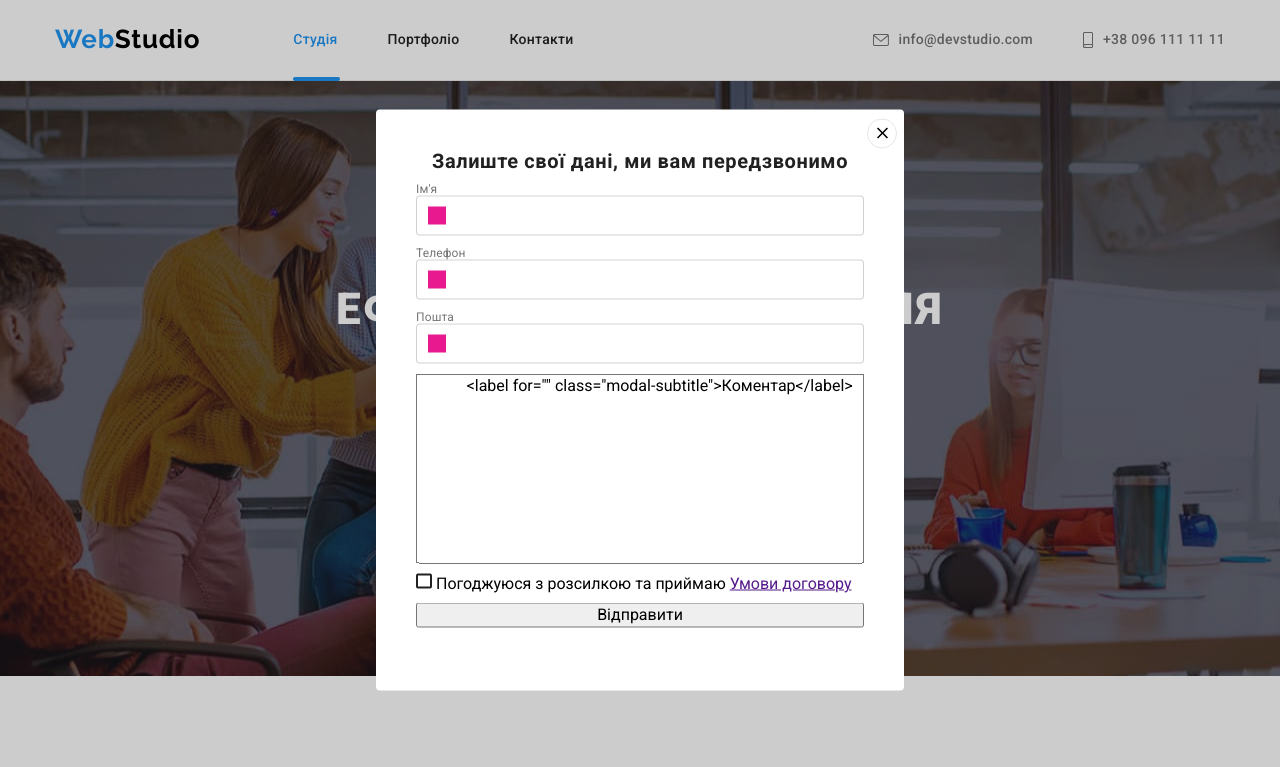
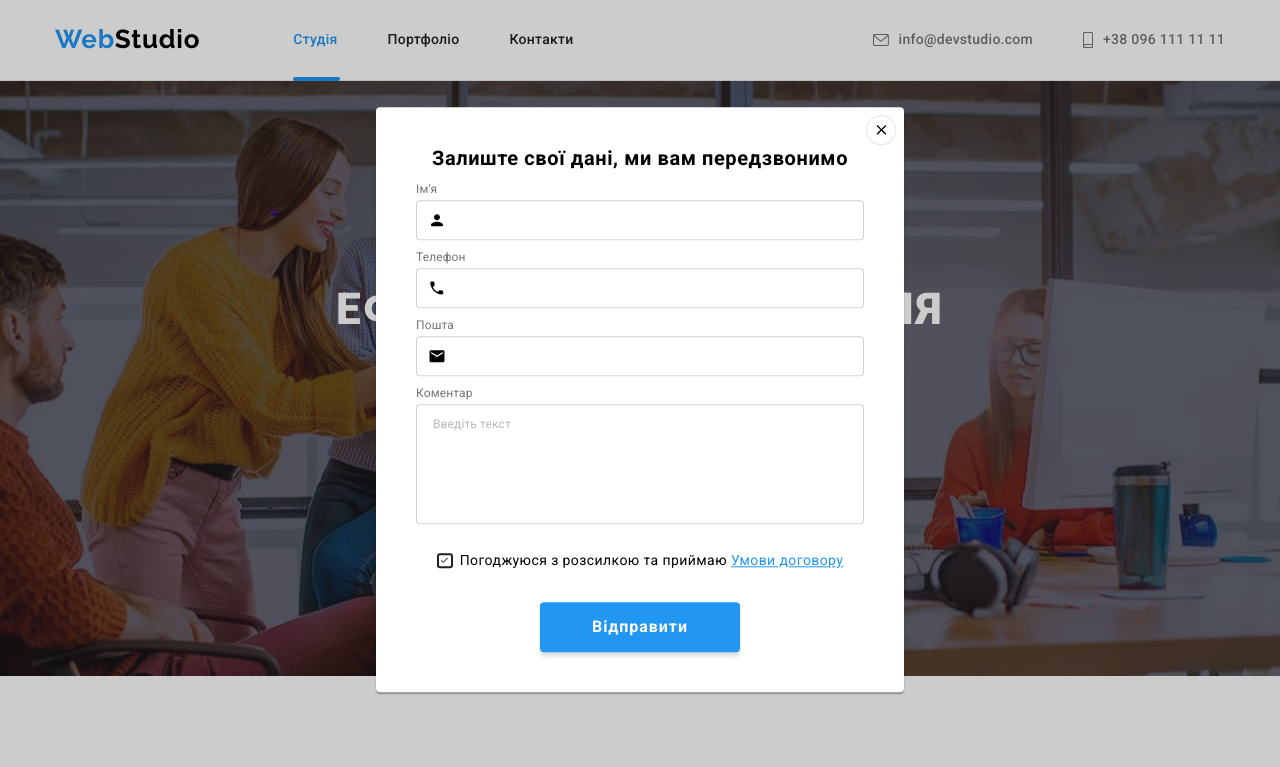
Before and after one commit to Stanislav-She/goit-markup-hw-06, a plain HTML site: page index.html in a window 1280 px wide. Both pictures are taken after a click on the button "Замовити послугу". Shown: the top 767 px of the page. Drawn offline with nearby package versions, Linux system fonts and the light colour scheme.

Commit message:
Корегує модальне вікно

```diff
--- a/css/styles.css
+++ b/css/styles.css
@@ -610,117 +610,224 @@ img {
   left: 0;
   width: 100%;
   height: 100%;
-  background: rgba(0, 0, 0, 0.2);
-  transition: transform 250ms cubic-bezier(0.4, 0, 0.2, 1);
+  background-color: rgba(0, 0, 0, 0.2);
+  visibility: visible;
+  opacity: 1;
+  transition: opacity 250ms cubic-bezier(0.4, 0, 0.2, 1),
+    visibility 250ms cubic-bezier(0.4, 0, 0.2, 1);
 }
 
-.backdrop.is-hidden {
+.is-hidden {
   opacity: 0;
   pointer-events: none;
-  visibility: inherit;
+  visibility: hidden;
+}
+
+.is-hidden .modal {
+  transform: translate(-50%, -50%) scale(0.1);
 }
 
 .modal {
   position: absolute;
   top: 50%;
   left: 50%;
-  transform: translate(-50%, -50%);
-  width: 528px;
-  height: 581px;
   padding: 40px;
-  background-color: #ffffff;
+  min-width: 528px;
+  min-height: 581px;
+  background: #ffffff;
+  box-shadow: 0px 1px 3px rgba(0, 0, 0, 0.12), 0px 1px 1px rgba(0, 0, 0, 0.14),
+    0px 2px 1px rgba(0, 0, 0, 0.2);
   border-radius: 4px;
+  transform: translate(-50%, -50%) scale(1);
   transition: transform 250ms cubic-bezier(0.4, 0, 0.2, 1);
 }
 
-.close-black {
+.modal-button-close {
   position: absolute;
-  top: 1.5%;
-  left: 93%;
-  width: 30px;
-  height: 30px;
-  border-radius: 50%;
-  box-sizing: border-box;
+  top: 8px;
+  right: 8px;
   display: flex;
   justify-content: center;
   align-items: center;
+  cursor: pointer;
+  width: 30px;
+  height: 30px;
+  background-color: #ffffff;
   border: 1px solid rgba(0, 0, 0, 0.1);
+  border-radius: 50%;
 }
 
-.modal-form {
+.modal-close-icon {
+  fill: currentColor;
+  transition: fill 250ms cubic-bezier(0.4, 0, 0.2, 1);
+}
+
+.modal-button-close:hover .modal-close-icon,
+.modal-button-close:focus .modal-close-icon {
+  fill: #2196f3;
+}
+
+.modal-title {
+  margin-bottom: 12px;
+  font-weight: 700;
+  font-size: 20px;
+  line-height: calc(23 / 20);
+  text-align: center;
+  letter-spacing: 0.03em;
+}
+
+.modal-form-box {
   display: flex;
   flex-direction: column;
+  margin-bottom: 20px;
   gap: 10px;
 }
 
-.modal-title {
-  font-weight: 700;
-  font-size: 20px;
-  line-height: 1.1;
-  text-align: center;
-  letter-spacing: 0.03em;
-  color: var(--brand-color-five);
-}
-
-.modal-subtitle {
-  font-size: 12px;
-  line-height: 14px;
-  letter-spacing: 0.01em;
-  color: var(--brand-color-two);
-}
-
-.modal-containe {
+.modal-form-group {
   position: relative;
 }
 
-.modal-icon {
+.modal-form-label {
   display: block;
-  position: absolute;
-  top: 11px;
-  left: 12px;
-  /* color: #2f303a; */
-  background-color: #e8188e;
+  margin-bottom: 4px;
+  font-weight: 400;
+  font-size: 12px;
+  line-height: calc(14 / 12);
+  letter-spacing: 0.01em;
+  color: #757575;
 }
 
-.modal-input {
+.modal-form-input {
   width: 100%;
-  height: 40px;
+  padding: 11px 12px 11px 42px;
   border: 1px solid rgba(33, 33, 33, 0.2);
   border-radius: 4px;
+  color: #212121;
+  font-weight: 400;
+  font-size: 14px;
+  line-height: calc(16 / 14);
+  letter-spacing: 0.01em;
+  outline: transparent;
+  transition: border 250ms cubic-bezier(0.4, 0, 0.2, 1);
 }
 
-.modal-input:focus {
-  border-color: var(--brand-color);
-  outline: none;
+.modal-form-icon {
+  fill: currentColor;
+  position: absolute;
+  pointer-events: none;
+
+  bottom: 11px;
+  left: 12px;
+  border: none;
+  transition: fill 250ms cubic-bezier(0.4, 0, 0.2, 1);
 }
 
-.modal-input:focus + .modal-icon {
-  background-color: var(--brand-color);
-  color: var(--brand-color);
+.modal-form-input:focus + .modal-form-icon {
+  fill: #2196f3;
 }
 
-textarea {
-  resize: none;
+.modal-form-input:focus,
+.modal-form-textarea:focus {
+  border-color: #2196f3;
 }
 
-.modal-checkbox:checked + label .custom-checkbox {
-  border-color: transparent;
-  background-color: var(--brand-color);
-  background-repeat: no-repeat;
-  background-position: center;
+.modal-form-textarea {
+  resize: none;
+  padding: 12px 16px;
+  width: 100%;
+  height: 120px;
+  border: 1px solid rgba(33, 33, 33, 0.2);
+  border-radius: 4px;
+  color: #212121;
+  font-weight: 400;
+  font-size: 12px;
+  line-height: calc(14 / 12);
+  letter-spacing: 0.01em;
+  outline: transparent;
+
+  transition: border 250ms cubic-bezier(0.4, 0, 0.2, 1);
 }
 
-.modal-check-icon {
-  display: none;
-  fill: #ffffff;
+.modal-form-textarea::placeholder {
+  font-weight: 400;
+  font-size: 12px;
+  line-height: calc(14 / 12);
+  letter-spacing: 0.01em;
+
+  color: rgba(117, 117, 117, 0.5);
 }
 
-.custom-checkbox {
-  display: inline-block;
+.modal-check {
+  display: flex;
+  justify-content: center;
+  align-items: center;
+  user-select: none;
+
+  margin-bottom: 30px;
+
+  font-weight: 400;
+  font-size: 14px;
+  line-height: calc(24 / 14);
+  letter-spacing: 0.03em;
+}
+
+.modal-check-input {
+  appearance: none;
+}
+
+.modal-check-frame {
+  display: flex;
+  justify-content: center;
+  align-items: center;
+  border-radius: 3px;
   width: 16px;
   height: 15px;
-  border: 2px solid var(--brand-color-five);
-  border-radius: 2px;
+  margin-right: 7px;
+  outline: none;
+  border: 2px solid #212121;
+
+  transition: background-color 250ms cubic-bezier(0.4, 0, 0.2, 1),
+    border 250ms cubic-bezier(0.4, 0, 0.2, 1);
+}
+
+.modal-check-frame:focus {
+  border: 2px solid #2196f3;
+}
+
+.modal-check-input:checked + .modal-check-frame {
+  background-color: #2196f3;
+  border: 2px solid transparent;
+}
+
+.modal-check-link {
+  color: #2196f3;
+}
+
+.modal-button {
+  color: #ffffff;
+  font-family: inherit;
+  font-weight: 700;
+  font-size: 16px;
+  line-height: calc(30 / 16);
+  letter-spacing: 0.06em;
+  background-color: #2196f3;
+  cursor: pointer;
+  border-radius: 4px;
+  border: none;
+  transition: background-color 250ms cubic-bezier(0.4, 0, 0.2, 1);
+}
+
+/* .modal-submit-button:hover, .modal-submit-button:focus {
+background-color: var(--color-studio-btn);
+box-shadow: 0px 4px 4px rgba(0, 0, 0, 0.15);
+outline: none; */
+
+.modal-submit-button {
+  display: block;
+  margin: 0 auto;
+  width: 200px;
+  padding: 10px 10px;
+  box-shadow: 0px 4px 4px rgba(0, 0, 0, 0.15);
 }
 
 /* --- MODAL --- */
--- a/index.html
+++ b/index.html
@@ -40,12 +40,17 @@
             <li class="item-studio">
               <a href="./portfolio.html" class="link-studio">Портфоліо</a>
             </li>
-            <li class="item-studio"><a href="#" class="link-studio">Контакти</a></li>
+            <li class="item-studio">
+              <a href="#" class="link-studio">Контакти</a>
+            </li>
           </ul>
         </nav>
         <ul class="contacts-studio">
           <li class="contacts-list-studio">
-            <a href="mailto:info@devstudio.com" class="link-studio link linkport">
+            <a
+              href="mailto:info@devstudio.com"
+              class="link-studio link linkport"
+            >
               <svg class="contacts-icon" width="16" height="12">
                 <use href="./images/icons.svg#envelope"></use>
               </svg>
@@ -73,8 +78,14 @@
 
       <section class="solutions-studio">
         <div class="container solutions-studio-container">
-          <h1 class="solutions-title-studio">Ефективні рішення для вашого бізнесу</h1>
-          <button class="solutions-button-studio button-studio" data-modal-open type="button">
+          <h1 class="solutions-title-studio">
+            Ефективні рішення для вашого бізнесу
+          </h1>
+          <button
+            class="solutions-button-studio button-studio"
+            data-modal-open
+            type="button"
+          >
             Замовити послугу
           </button>
         </div>
@@ -96,7 +107,8 @@
               </div>
               <h3 class="qualities-title-studio">УВАГА ДО ДЕТАЛЕЙ</h3>
               <p class="qualities-text-studio">
-                Ідейні міркування, і навіть початок повсякденної роботи з формування позиції.
+                Ідейні міркування, і навіть початок повсякденної роботи з
+                формування позиції.
               </p>
             </li>
             <li class="qualities-list-studio">
@@ -107,7 +119,8 @@
               </div>
               <h3 class="qualities-title-studio">ПУНКТУАЛЬНІСТЬ</h3>
               <p class="qualities-text-studio">
-                Завдання організації, особливо рамки і місце навчання кадрів тягне у себе.
+                Завдання організації, особливо рамки і місце навчання кадрів
+                тягне у себе.
               </p>
             </li>
             <li class="qualities-list-studio">
@@ -129,7 +142,8 @@
               </div>
               <h3 class="qualities-title-studio">СУЧАСНІ ТЕХНОЛОГІЇ</h3>
               <p class="qualities-text-studio">
-                Значимість цих проблем настільки очевидна, що реалізація планових завдань.
+                Значимість цих проблем настільки очевидна, що реалізація
+                планових завдань.
               </p>
             </li>
           </ul>
@@ -146,7 +160,11 @@
           <ul class="activity-item-studio">
             <li class="activity-list-studio">
               <div class="activity-cover-studio">
-                <img src="images/desktop.jpg" alt="desktop applications" width="370" />
+                <img
+                  src="images/desktop.jpg"
+                  alt="desktop applications"
+                  width="370"
+                />
                 <div class="activity-covertext-studio">
                   <p class="activity-text-studio">Десктопні додатки</p>
                 </div>
@@ -154,7 +172,11 @@
             </li>
             <li class="activity-list-studio">
               <div class="activity-cover-studio">
-                <img src="images/mobile.jpg" alt="mobile applications" width="370" />
+                <img
+                  src="images/mobile.jpg"
+                  alt="mobile applications"
+                  width="370"
+                />
                 <div class="activity-covertext-studio">
                   <p class="activity-text-studio">Мобільні додатки</p>
                 </div>
@@ -162,7 +184,11 @@
             </li>
             <li class="activity-list-studio">
               <div class="activity-cover-studio">
-                <img src="images/design.jpg" alt="design solutions" width="370" />
+                <img
+                  src="images/design.jpg"
+                  alt="design solutions"
+                  width="370"
+                />
                 <div class="activity-covertext-studio">
                   <p class="activity-text-studio">Дизайнерські рішення</p>
                 </div>
@@ -535,10 +561,14 @@
                 >
               </li>
               <li class="contacts-mail-studio">
-                <a href="mailto:info@devstudio.com" class="link-studio">info@devstudio.com</a>
+                <a href="mailto:info@devstudio.com" class="link-studio"
+                  >info@devstudio.com</a
+                >
               </li>
               <li class="contacts-tel-studio">
-                <a href="tel:+380961111111" class="link-studio">+38 096 111 11 11</a>
+                <a href="tel:+380961111111" class="link-studio"
+                  >+38 096 111 11 11</a
+                >
               </li>
             </ul>
           </address>
@@ -605,56 +635,85 @@
 
     <div class="backdrop is-hidden" data-modal>
       <div class="modal">
-        <div class="close-black">
-          <svg data-modal-close width="18" height="18">
+        <button class="modal-button-close" type="button" data-modal-close>
+          <svg class="modal-close-icon" width="18" height="18">
             <use href="./images/icons.svg#close-black"></use>
           </svg>
-        </div>
+        </button>
+        <p class="modal-title">Залиште свої дані, ми вам передзвонимо</p>
         <form class="modal-form">
-          <p class="modal-title">Залиште свої дані, ми вам передзвонимо</p>
-          <label class="modal-subtitle"
-            >Ім'я
-            <div class="modal-containe">
-              <input class="modal-input" type="text" name="name" />
-              <svg class="modal-icon" width="18" height="18">
-                <use href=".images/icons.svg#person-modal"></use>
+          <div class="modal-form-box">
+            <div class="modal-form-group">
+              <label class="modal-form-label" for="name">Ім'я</label>
+              <input
+                class="modal-form-input"
+                type="text"
+                name="name"
+                id="name"
+                required
+              />
+              <svg class="modal-form-icon" width="18" height="18">
+                <use href="./images/icons.svg#person-modal"></use>
               </svg>
             </div>
-          </label>
-          <label class="modal-subtitle"
-            >Телефон
-            <div class="modal-containe">
-              <input class="modal-input" type="text" name="phone" />
-              <svg class="modal-icon" width="18" height="18">
-                <use href=".images/icons.svg#phone-modal"></use>
+            <div class="modal-form-group">
+              <label class="modal-form-label" for="tel">Телефон</label>
+              <input
+                class="modal-form-input"
+                type="tel"
+                name="tel"
+                id="tel"
+                required
+              />
+              <svg class="modal-form-icon" width="18" height="18">
+                <use href="./images/icons.svg#phone-modal"></use>
               </svg>
             </div>
-          </label>
-          <label class="modal-subtitle"
-            >Пошта
-            <div class="modal-containe">
-              <input class="modal-input" type="text" name="email" />
-              <svg class="modal-icon" width="18" height="18">
-                <use href=".images/icons.svg#email-modal"></use>
+            <div class="modal-form-group">
+              <label class="modal-form-label" for="mail">Пошта</label>
+              <input
+                class="modal-form-input"
+                type="email"
+                name="mail"
+                id="mail"
+                required
+              />
+              <svg class="modal-form-icon" width="18" height="18">
+                <use href="./images/icons.svg#email-modal"></use>
               </svg>
             </div>
-          </label>
-          <textarea name="" id="" cols="30" rows="10">
-            <label for="" class="modal-subtitle">Коментар</label>
-          </textarea>
-          <input
-            class="modal-checkbox visually-hidden"
-            type="checkbox"
-            name="privacy"
-            id="privacy"
-          />
-          <label for="privacy"
-            ><svg class="custom-checkbox" width="16" height="15">
-              <use class="modal-check-icon" href=".images/icons.svg#checkmark"></use>
-            </svg>
-            Погоджуюся з розсилкою та приймаю <a href="">Умови договору</a></label
+            <div class="modal-form-group">
+              <label class="modal-form-label" for="comment">Коментар</label>
+              <textarea
+                class="modal-form-textarea"
+                name="comment"
+                id="comment"
+                cols="30"
+                rows="10"
+                placeholder="Введіть текст"
+              ></textarea>
+            </div>
+          </div>
+          <label class="modal-check"
+            ><input
+              class="modal-check-input"
+              type="checkbox"
+              name="check"
+              value="yes"
+            /><span class="modal-check-frame" tabindex="0"
+              ><svg class="modal-check-icon" width="11" height="8">
+                <use href="./images/icons.svg#checkmark"></use></svg></span
+            >Погоджуюся з розсилкою та приймаю&nbsp;<a
+              class="modal-check-link"
+              href="#"
+              target="_blank"
+              rel="noopener noreferrer"
+              >Умови договору</a
+            ></label
           >
-          <button type="submit">Відправити</button>
+          <button class="modal-submit-button modal-button" type="submit">
+            Відправити
+          </button>
         </form>
       </div>
     </div>
```
